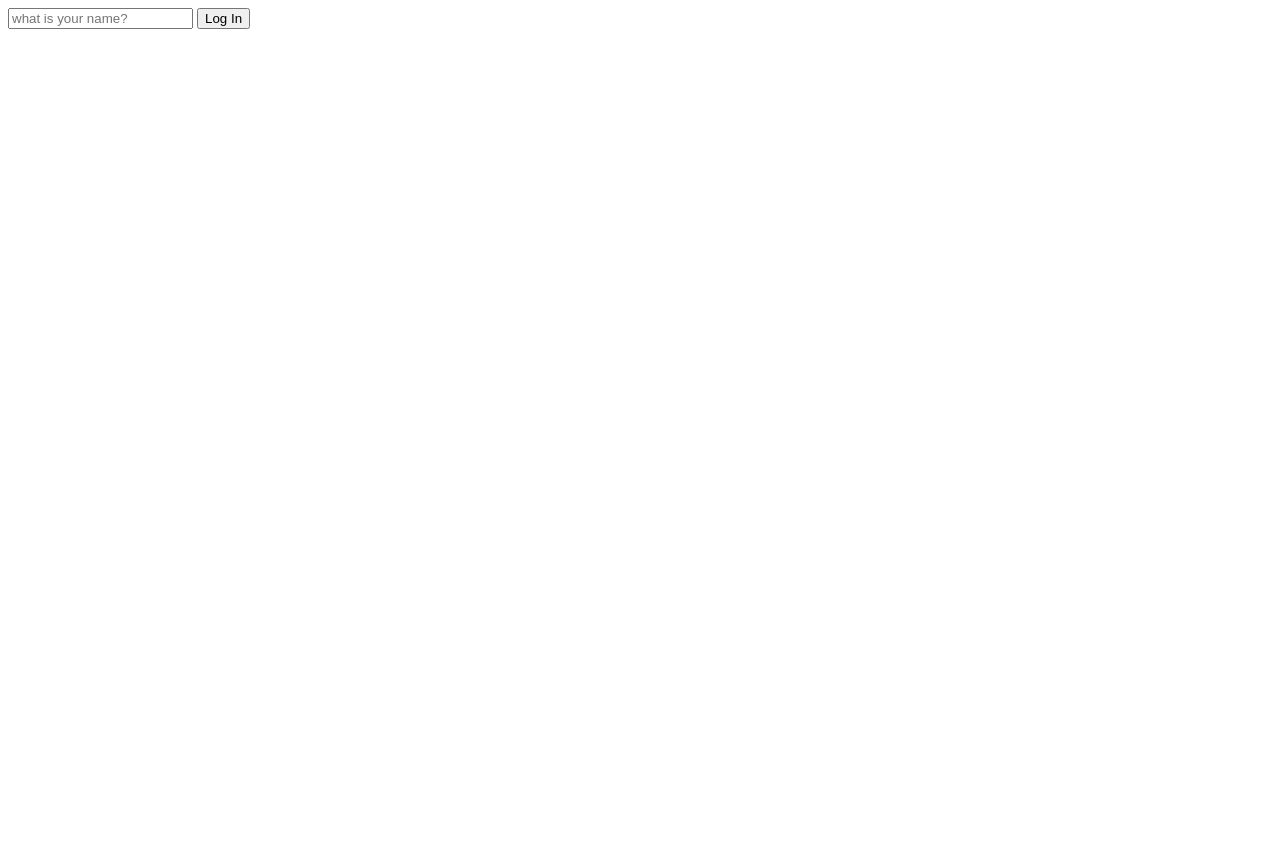
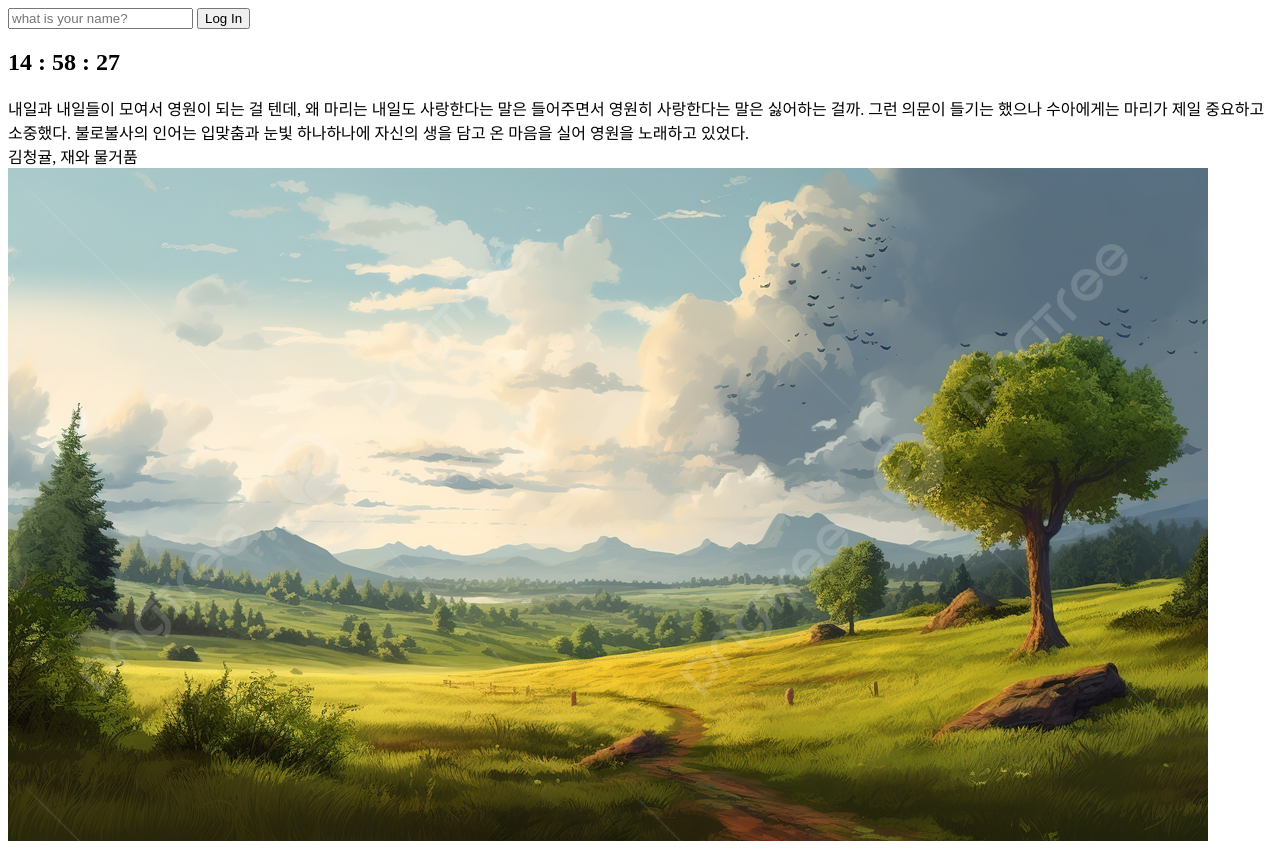
Before and after one commit to cwstw/2023_Javascript_Study, a plain HTML site: page index.html in a window 1280 px wide. Before the commit the page ends 800 px from the top, so only its background shows below. Drawn offline with Linux system fonts and the light colour scheme.

Commit message:
2023-08-03 ~#6.2  학습 완료 커밋

```diff
--- a/index.html
+++ b/index.html
@@ -3,7 +3,7 @@
   <head>
     <meta charset="UTF-8" />
     <meta name="viewport" content="width=device-width, initial-scale=1.0" />
-    <link rel="stylesheet" href="style.css" />
+    <link rel="stylesheet" href="css/style.css" />
     <title>momentum</title>
   </head>
   <body>
@@ -16,8 +16,18 @@
       />
       <input type="submit" value="Log In" />
     </form>
+
+    <h2 id="clock">00:00:00</h2>
+
+    <div id="quote">
+      <span></span><br />
+      <span></span>
+    </div>
+
     <h1 id="greeting" class="hidden"></h1>
-    <!-- <a href="http://nomadcoders.co">Go to courses</a> -->
-    <script src="app.js"></script>
+    <script src="js/backgroud.js"></script>
+    <script src="js/greetings.js"></script>
+    <script src="js/clock.js"></script>
+    <script src="js/quotes.js"></script>
   </body>
 </html>
--- /dev/null
+++ b/js/backgroud.js
@@ -0,0 +1,8 @@
+const images = ["01.jpeg", "02.jpg", "03.jpg"];
+
+const randomImage = images[Math.floor(Math.random() * images.length)];
+
+const bgImage = document.createElement("img");
+bgImage.src = `img/${randomImage}`;
+
+document.body.appendChild(bgImage);
--- /dev/null
+++ b/js/clock.js
@@ -0,0 +1,31 @@
+const clock = document.querySelector("h2#clock");
+
+// function sayHello() {
+//   console.log("Hello!");
+// }
+
+// setInterval(sayHello, 5000);
+// setTimeout(sayHello, 3000);
+
+// const date = new Date();
+// console.log(date.getDate()); //일
+// console.log(date.getDay()); //요일, 일요일이 0
+// console.log(date.getFullYear()); //전체연도
+// console.log(date.getHours()); //시
+// console.log(date.getMinutes()); //분
+// console.log(date.getSeconds()); //초
+
+function getClock() {
+  const date = new Date();
+  const hours = String(date.getHours()).padStart(2, "0");
+  const minutes = String(date.getMinutes()).padStart(2, "0");
+  const seconds = String(date.getSeconds()).padStart(2, "0");
+
+  console.log(`${hours} : ${minutes} : ${seconds}`);
+  clock.innerText = `${hours} : ${minutes} : ${seconds}`;
+}
+
+getClock();
+setInterval(getClock, 1000);
+
+//~#5.3
--- /dev/null
+++ b/js/quotes.js
@@ -0,0 +1,57 @@
+const quotes = [
+  {
+    quote:
+      "우리는 행복한 기억으로 살죠. 하지만 우리는 불행한 기억으로도 살아요. 상실과 폐허의 힘으로 말입니다.",
+    author: "김언수, 캐비닛",
+  },
+  {
+    quote:
+      "누군가 무너뜨리지 않아도 일어서는 밤이 있고 누군가 일으켜주지 않아도 일어서는 밤이 있다고 하면, 불행은 생각보다 평범하고 시시한 모습으로 우리 곁에 있다고 말한다며느 너와 내가 더 잘 잘 수 있을까?",
+    author: "백가희, 격일 백문백답 2호",
+  },
+  {
+    quote:
+      "인류는 열정으로 가득 차있어. 의학, 법률, 경제, 기술따위는 삶을 유지하는데 필요해. 하지만 시와 미, 낭만, 사랑은 삶의 목적인 거야.",
+    author: "죽인 시인의 사회",
+  },
+  {
+    quote:
+      "나는 희망을 희망할 거야. 그리고 자주 잊을거야. 나를 몰아넣었던 사람들을, 나를 비참하게 했던 말들을, 나를 고독하게 했던 눈빛들을, 용서할 수는 없겠지만 잊을 수 있다고 희망을 품을거야, 구김이야 지겠지만, 발자국이야 남겠지만. 곧 잊어버릴 거야.",
+    author: "백가희, 인스타그램",
+  },
+  {
+    quote:
+      "살고 싶을 때 바다에 갔고, 죽고 싶을 때도 바다에 갔다. 사라질세라 바다를 가방에 담아왔지만 돌아와 가방을 열면 언제나 바다는 없었다.",
+    author: "허연, 조개무덤",
+  },
+  {
+    quote:
+      "내일과 내일들이 모여서 영원이 되는 걸 텐데, 왜 마리는 내일도 사랑한다는 말은 들어주면서 영원히 사랑한다는 말은 싫어하는 걸까. 그런 의문이 들기는 했으나 수아에게는 마리가 제일 중요하고 소중했다. 불로불사의 인어는 입맞춤과 눈빛 하나하나에 자신의 생을 담고 온 마음을 실어 영원을 노래하고 있었다.",
+    author: "김청귤, 재와 물거품",
+  },
+  {
+    quote:
+      "아무도 산에 걸려 넘어지진 않는다. 당신을 휘청이게 하는 모든 것은 모두 작은 조약돌뿐이다. 당신 길에 놓여있는 모든 조약돌들을 지나가라. 그럼 산을 넘었다는 것을 깨닫게 될 것이다.",
+    author: "작자 미상",
+  },
+  {
+    quote:
+      "가만히 파도 소리를 듣는다. 파도는 당신의 맥박을 닮았고, 더이상 단어따위는 종말해도 무관할 이 순간을 닮았고, 부서져도 좋을 심장을 닮았다. 오래 전 당신과 나는 어쩌면 진짜 하나의 바다였다고 생각했다.",
+    author: "안리타, 파도는 당신의 맥박을 닮았고",
+  },
+  {
+    quote: "삶이 있는 한 희망은 있다.",
+    author: "키케로",
+  },
+  {
+    quote: "행복의 한 쪽 문이 닫히면 다른 쪽 문이 열린다.",
+    author: "헬렌 켈러",
+  },
+];
+
+const quote = document.querySelector("#quote span:first-child");
+const author = document.querySelector("#quote span:last-child");
+
+const arraysQuote = quotes[Math.floor(Math.random() * quotes.length)];
+quote.innerText = arraysQuote.quote;
+author.innerText = arraysQuote.author;
```
Also changed, not shown: js/greetings.js (renamed from app.js, +12 -13 lines), css/style.css (renamed from style.css), img/01.jpeg (added), img/02.jpg (added), img/03.jpg (added).
